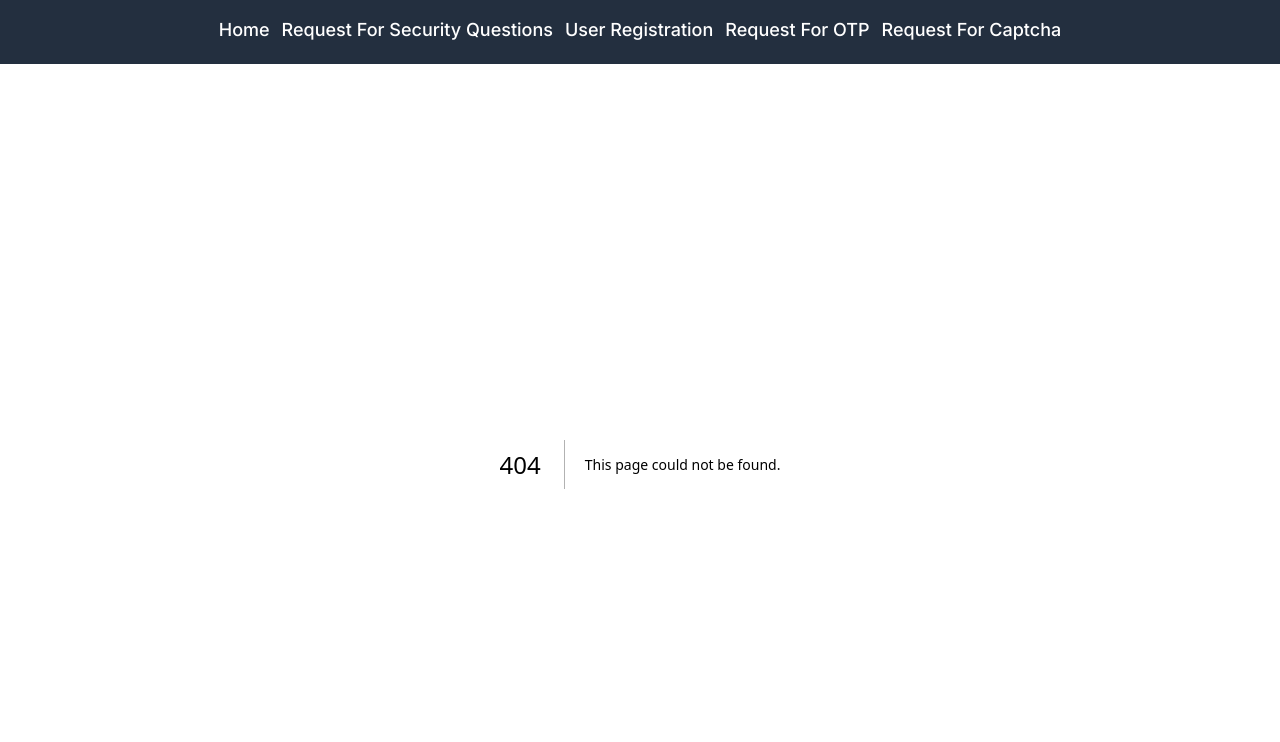
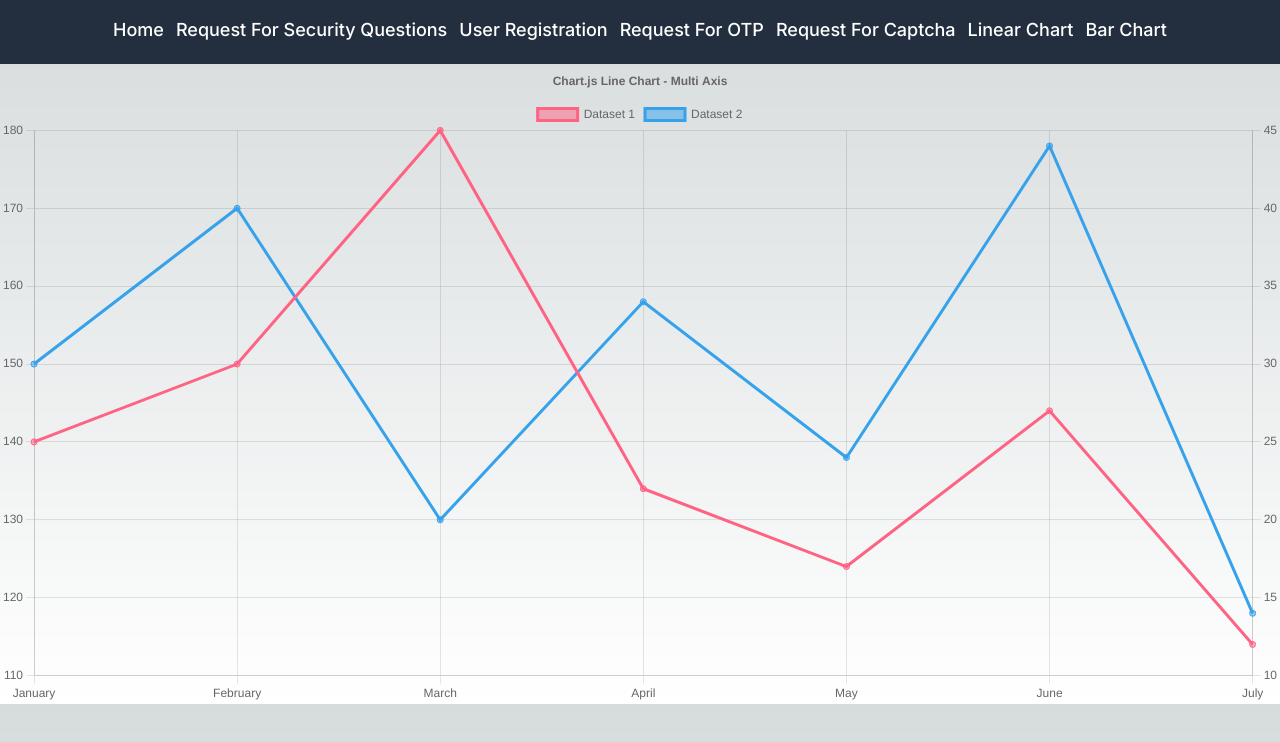
Before and after one commit to abhaybharti/awamfa, a Next.js app: page /components/LinearChart in a window 1280 px wide. Before the commit this address had no page. Shown: the top 742 px of the page. Built offline with nearby package versions, Linux system fonts and the light colour scheme.

Commit message:
added linear chart

```diff
--- /dev/null
+++ b/app/components/BarChart/page.tsx
@@ -0,0 +1,7 @@
+
+
+const BarChart = () => {
+  return <div>Bar Chart</div>;
+};
+
+export default BarChart;
--- /dev/null
+++ b/app/components/LinearChart/page.tsx
@@ -0,0 +1,88 @@
+"use client";
+import React from "react";
+import {
+  Chart as ChartJS,
+  CategoryScale,
+  LinearScale,
+  PointElement,
+  LineElement,
+  Title,
+  Tooltip,
+  Legend,
+} from "chart.js";
+import { Line } from "react-chartjs-2";
+import faker from "faker";
+
+ChartJS.register(
+  CategoryScale,
+  LinearScale,
+  PointElement,
+  LineElement,
+  Title,
+  Tooltip,
+  Legend
+);
+
+export const options = {
+  responsive: true,
+  interaction: {
+    mode: "index" as const,
+    intersect: false,
+  },
+  stacked: false,
+  plugins: {
+    title: {
+      display: true,
+      text: "Chart.js Line Chart - Multi Axis",
+    },
+  },
+  scales: {
+    y: {
+      type: "linear" as const,
+      display: true,
+      position: "left" as const,
+    },
+    y1: {
+      type: "linear" as const,
+      display: true,
+      position: "right" as const,
+      grid: {
+        drawOnChartArea: false,
+      },
+    },
+  },
+};
+
+const labels = ["January", "February", "March", "April", "May", "June", "July"];
+
+export const data = {
+  labels,
+  datasets: [
+    {
+      label: "Dataset 1",
+      // data: labels.map(() => faker.datatype.number({ min: -1000, max: 1000 })),
+      data: [140, 150, 180, 134, 124, 144, 114],
+      borderColor: "rgb(255, 99, 132)",
+      backgroundColor: "rgba(255, 99, 132, 0.5)",
+      yAxisID: "y",
+    },
+    {
+      label: "Dataset 2",
+      // data: labels.map(() => faker.datatype.number({ min: -1000, max: 1000 })),
+      data: [30, 40, 20, 34, 24, 44, 14],
+      borderColor: "rgb(53, 162, 235)",
+      backgroundColor: "rgba(53, 162, 235, 0.5)",
+      yAxisID: "y1",
+    },
+  ],
+};
+
+const LinearChart = () => {
+  return (
+    <div>
+      <Line options={options} data={data} />
+    </div>
+  );
+};
+
+export default LinearChart;
--- a/app/components/NavBar/page.jsx
+++ b/app/components/NavBar/page.jsx
@@ -25,6 +25,14 @@ const NavBar = () => {
           {" "}
           <Link href="/components/RequestForCaptcha">Request For Captcha</Link>
         </li>
+        <li>
+          {" "}
+          <Link href="/components/LinearChart">Linear Chart</Link>
+        </li>
+        <li>
+          {" "}
+          <Link href="/components/BarChart">Bar Chart</Link>
+        </li>
       </ul>
     </div>
   );
--- a/package.json
+++ b/package.json
@@ -9,11 +9,15 @@
     "lint": "next lint"
   },
   "dependencies": {
+    "chart.js": "^4.4.3",
+    "faker": "5.5.3",
     "next": "14.2.3",
     "react": "^18",
+    "react-chartjs-2": "^5.2.0",
     "react-dom": "^18"
   },
   "devDependencies": {
+    "@types/faker": "5.5.9",
     "@types/node": "^20",
     "@types/react": "^18",
     "@types/react-dom": "^18",
```
Also changed, not shown: 1 other file (tests, documents, lock files or other folders).
